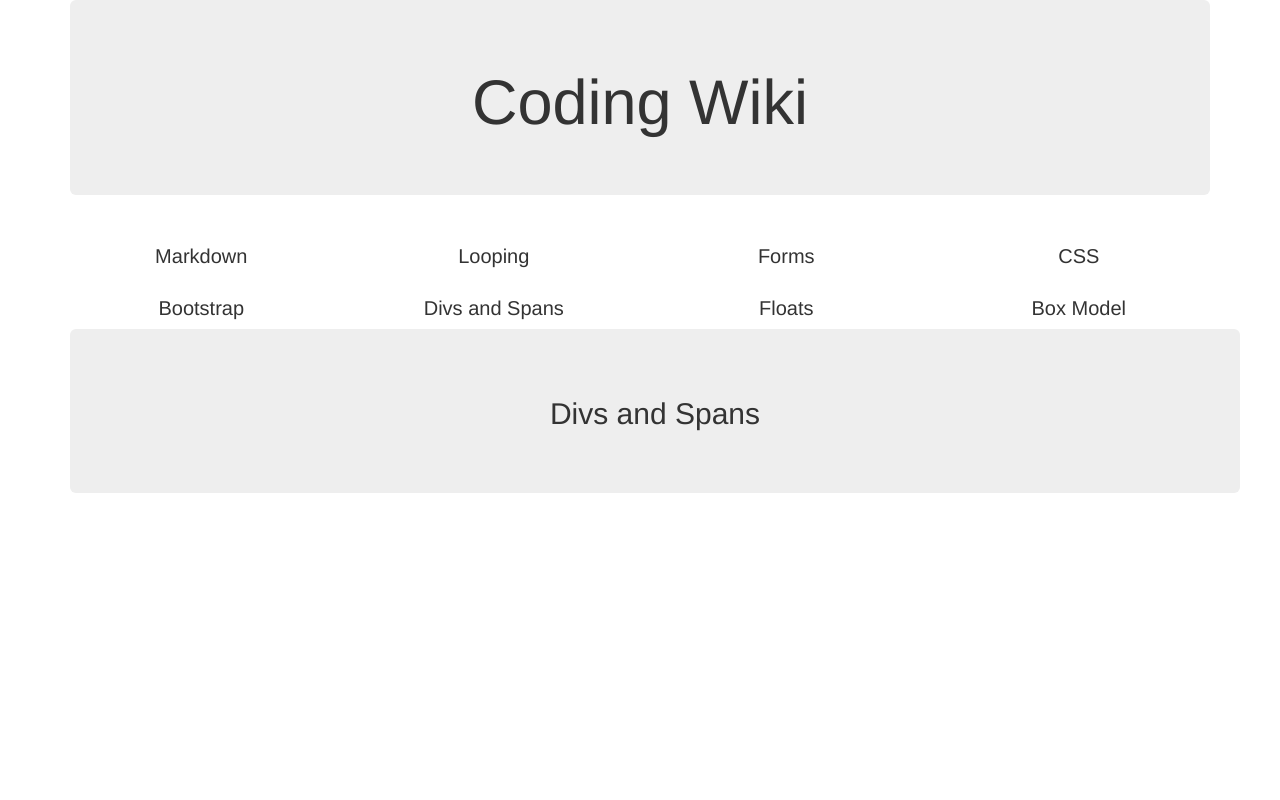
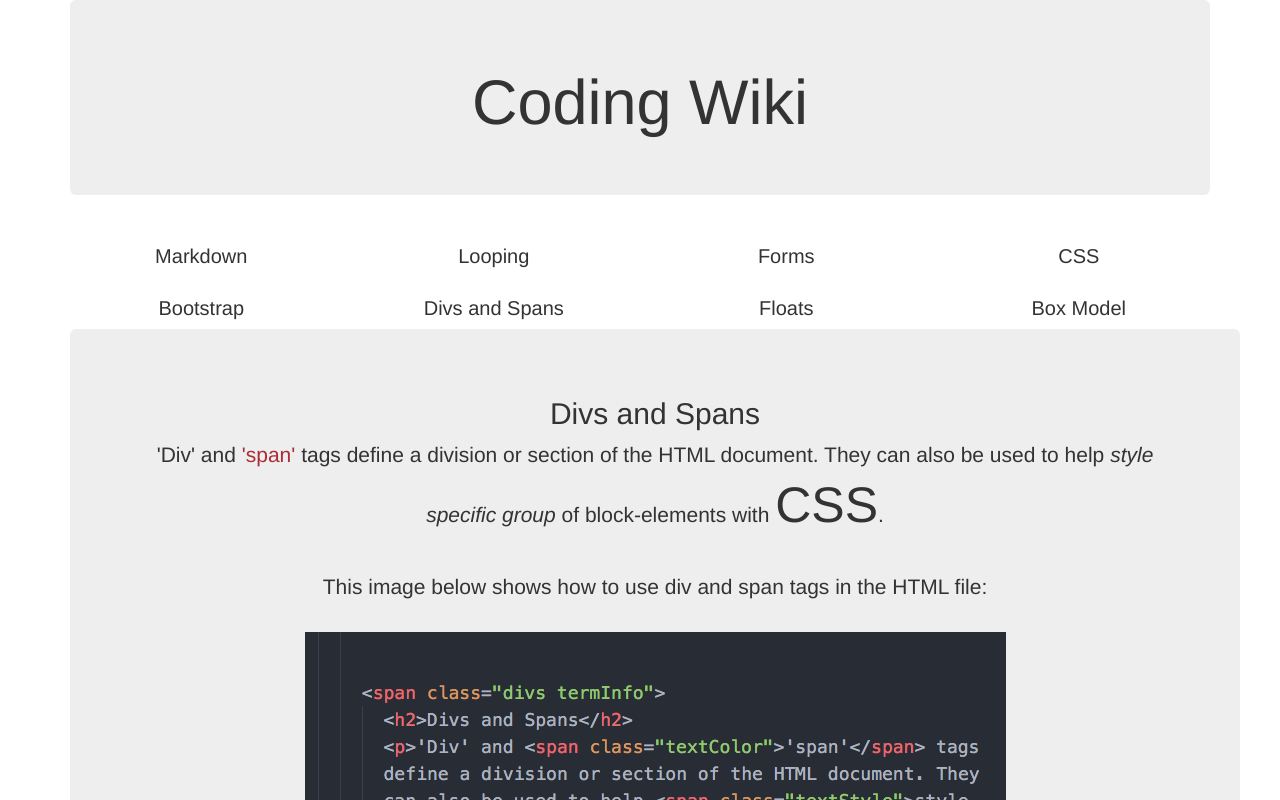
Before and after one commit to agershenzon/thursday_week2, a plain HTML site: page index.html in a window 1280 px wide. Both pictures are taken after a click on the element "Divs and Spans". Shown: the top 800 px of the page. Drawn offline with Linux system fonts and the light colour scheme.

Commit message:
add info and style for div/span section

```diff
--- a/css/styles.css
+++ b/css/styles.css
@@ -1,6 +1,7 @@
 .termInfo {
   display: none;
 }
+
 #formGreet {
   display: none;
   margin-bottom: 20px;
@@ -24,3 +25,21 @@ img {
   margin-top: 20px;
   margin-bottom: 20px;
 }
+
+.textColor {
+  color: #ab2e34;
+}
+
+.textSize {
+  font-size: 50px;
+}
+
+.textStyle {
+  font-style: italic;
+  font-weight: bolder;
+}
+
+p.spanpic {
+  margin-top: 30px;
+  margin-bottom: 30px;
+}
--- a/index.html
+++ b/index.html
@@ -103,7 +103,7 @@
       </div>
     </div> -->
 <!-- DEFINITION JUMBOTRON -->
-      <div class="container jumbotron text-center" id="defSpace">
+      <div class="container jumbotron text-center">
           <span class="markdown termInfo">
             <h2>Markdown</h2>
             <p>A way to style text on the web. You control the display of the document; formatting words as bold or italic, adding images, and creating lists are just a few of the things we can do with Markdown. Mostly, Markdown is just regular text with a few non-alphabetic characters thrown in, like # or *.</p>
@@ -143,7 +143,13 @@
           </span>
           <span class="divs termInfo">
             <h2>Divs and Spans</h2>
-            <p></p>
+            <p>'Div' and <span class="textColor">'span'</span> tags define a division or section of the HTML document. They can also be used to help <span class="textStyle">style specific group</span> of block-elements with <span class="textSize">CSS</span>.</p>
+
+            <p class="spanpic">This image below shows how to use div and span tags in the HTML file:</p>
+            <img src="img/spans.jpg" alt="image of span html" />
+
+            <p class="spanpic">This image below shows how we used specific span classes to change specific text color:</p>
+            <img src="img/spanCSS.jpg" alt="css for spans" />
           </span>
           <span class="floats termInfo">
             <h2>Floats</h2>
```
Also changed, not shown: img/spanCSS.jpg (added), img/spans.jpg (added).
